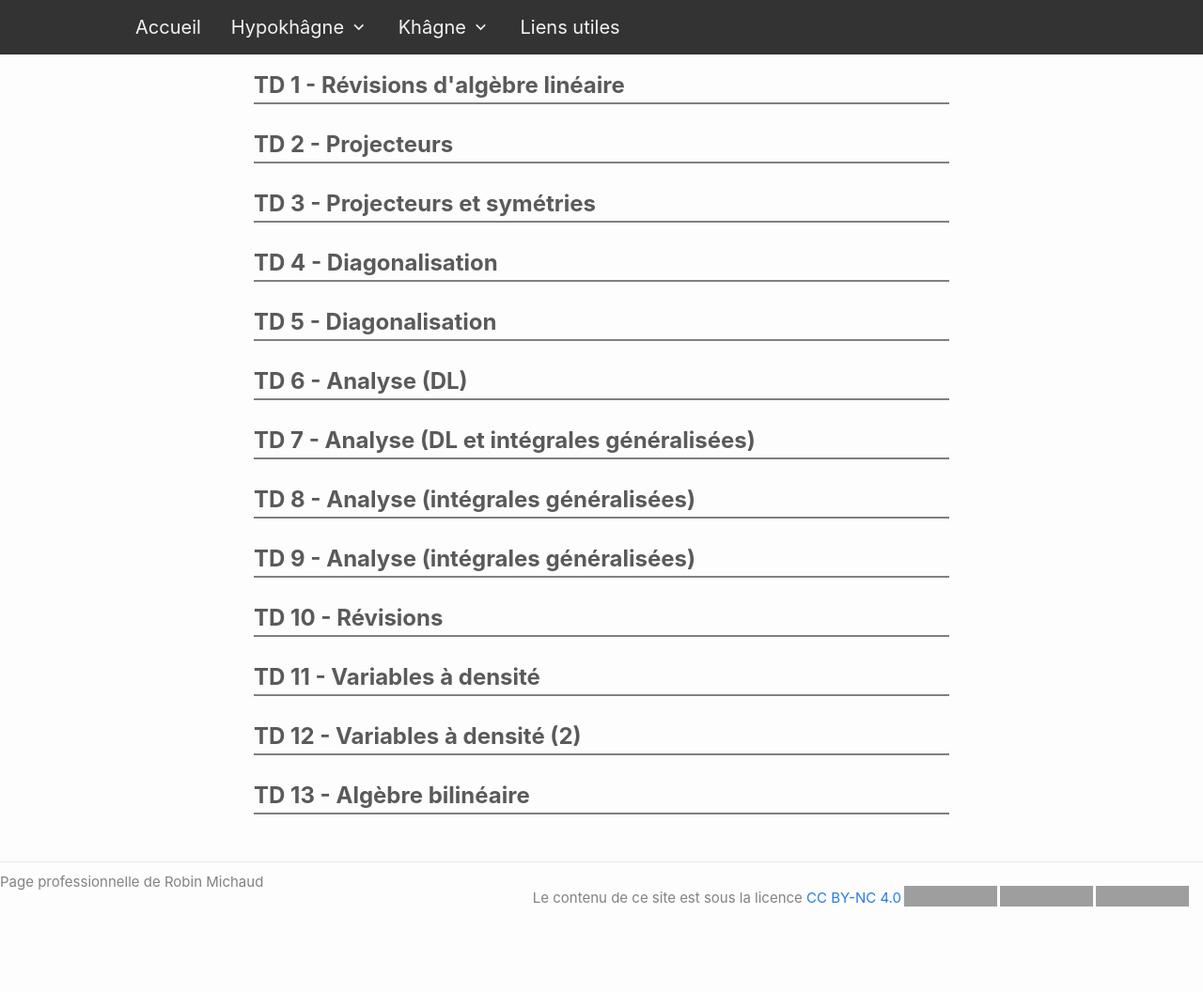
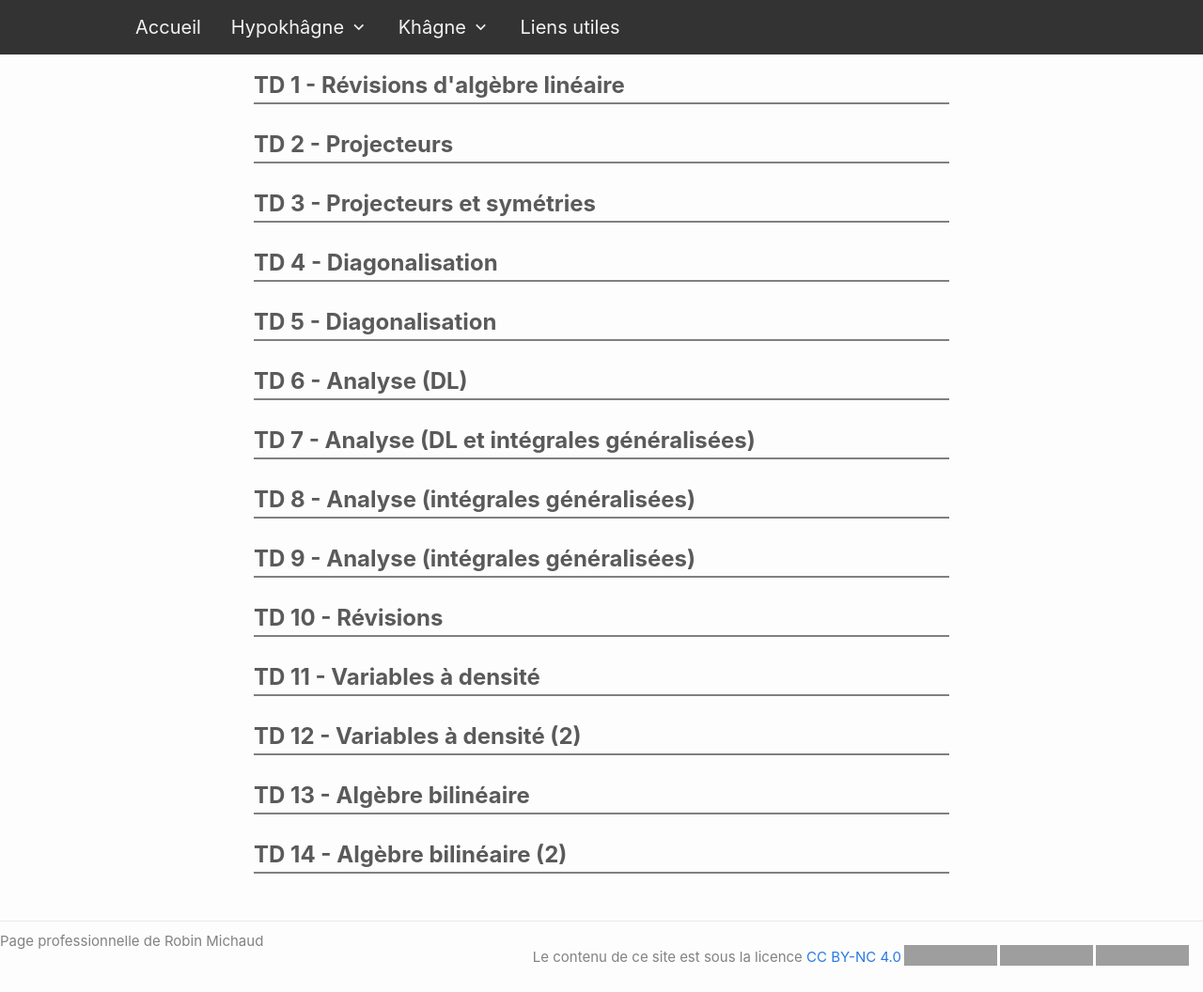
Before and after one commit to michaudmaths/michaudmaths.github.io, a Jekyll site: the page built from menu/td_khagne.markdown, in a window 1280 px wide. Shown: the whole page at 94% size. Built offline with Jekyll 4.4.1, drawn with Linux system fonts in a browser that asks for light colours; nearby versions of some CDN libraries; before the commit the page ends 993 px from its top, so only the background shows below that; grey boxes are pictures that could not be loaded.

Commit message:
Update files.yml

```diff
--- a/_data/files.yml
+++ b/_data/files.yml
@@ -193,6 +193,7 @@ td_khagne :
   - title : Variables à densité
   - title : Variables à densité (2)
   - title : Algèbre bilinéaire
+  - title : Algèbre bilinéaire (2)
 
 dst:
  - date : 28/09/24
```
